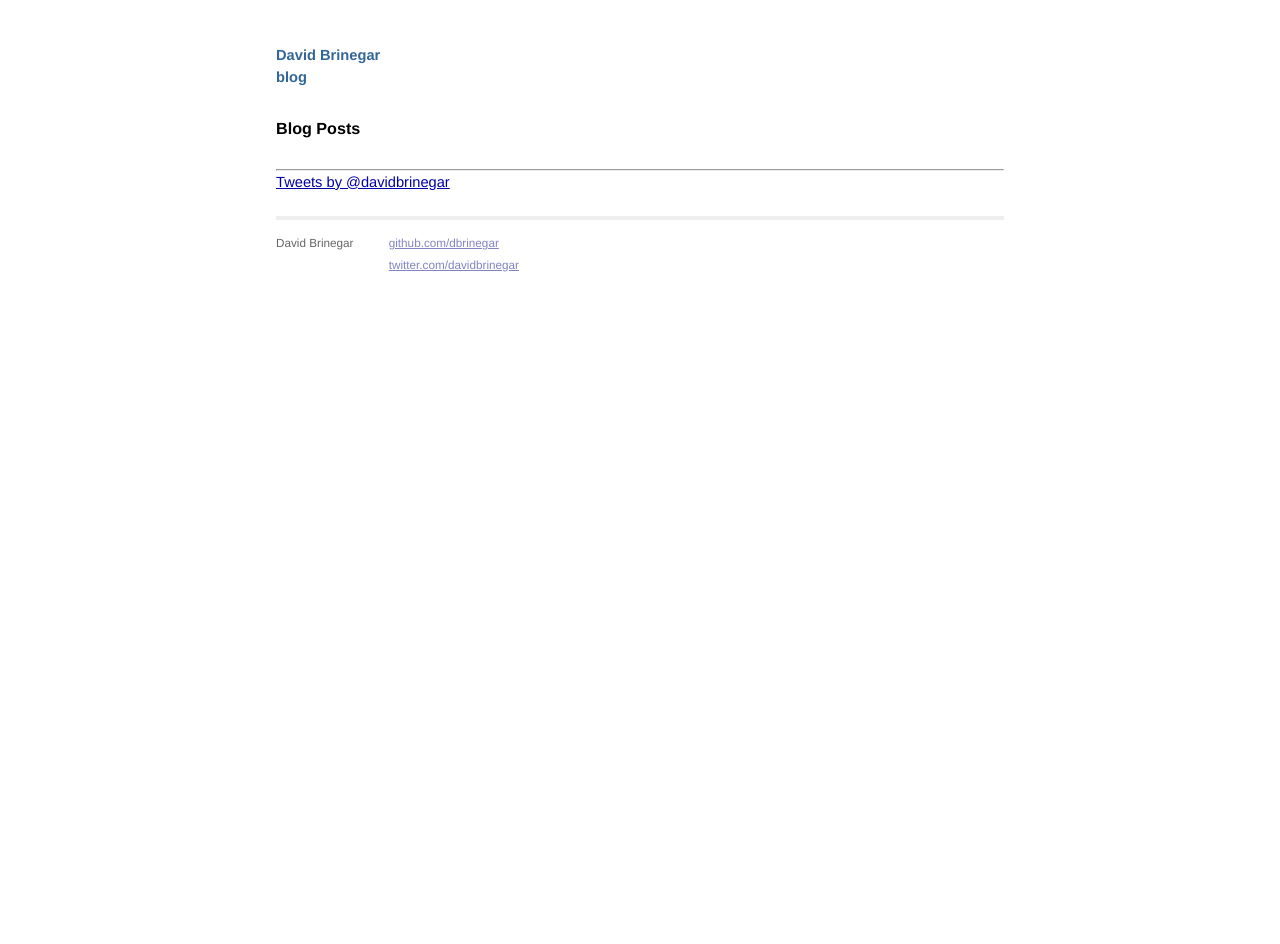
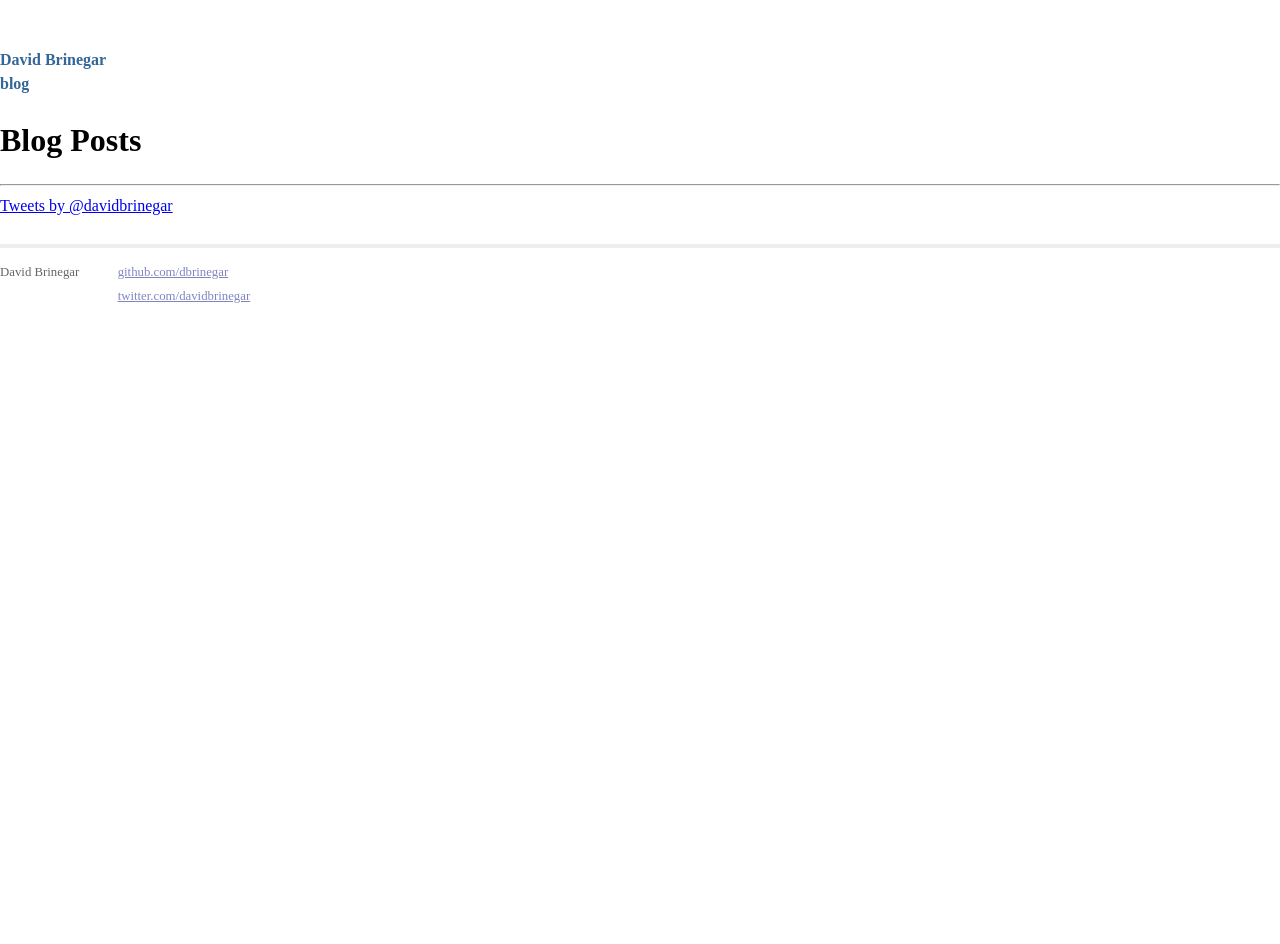
Before and after one commit to dbrinegar/dbrinegar.github.com, a Jekyll site: the page built from index.html, in a window 1280 px wide. Built offline with Jekyll 4.4.1, drawn with Linux system fonts in a browser that asks for light colours; nearby versions of some CDN libraries; library files that are not in the unit come from our copies; comment, search, counter and statistics services are not loaded; after the commit the page ends 900 px from its top, so only the background shows below that.

Commit message:
minimizing css, step 1

```diff
--- a/css/screen.css
+++ b/css/screen.css
@@ -1,65 +1,3 @@
-/*****************************************************************************/
-/*
-/* Common
-/*
-/*****************************************************************************/
-
-* {
-	margin: 0;
-	padding: 0;
-}
-
-html, body {
-	height: 100%;
-}
-
-body {
-	background-color: white;
-	font: 13.34px helvetica, arial, clean, sans-serif;
-	*font-size: small;
-	text-align: center;
-}
-
-h1, h2, h3, h4, h5, h6 {
-	font-size: 100%;
-	margin-top: 1em;
-}
-
-h1 {
-	font-size: 110%;
-	margin-bottom: 1em;
-}
-
-p {
-	margin: 1em 0;
-}
-
-a {
-	color: #00a;
-}
-
-a:hover {
-	color: black;
-}
-
-a:visited {
-	color: #a0a;
-}
-
-table {
-	font-size: inherit;
-	font: 100%;
-}
-
-blockquote {
-	margin-left:1em;
-}
-
-::selection {
-    color: white;
-    background-color: #369;
-}
-
 /*****************************************************************************/
 /*
 /* Site
@@ -67,15 +5,9 @@ blockquote {
 /*****************************************************************************/
 
 .site {
-	font-size: 110%;
 	text-align: justify;
-	width: 728px;
 	margin: 3em auto 2em auto;
 	line-height: 1.5em;
-}
-
-h1, h2, h3, h4, h5, h6, .comments {
-	text-align: left;
 }
 
 .title {
```
